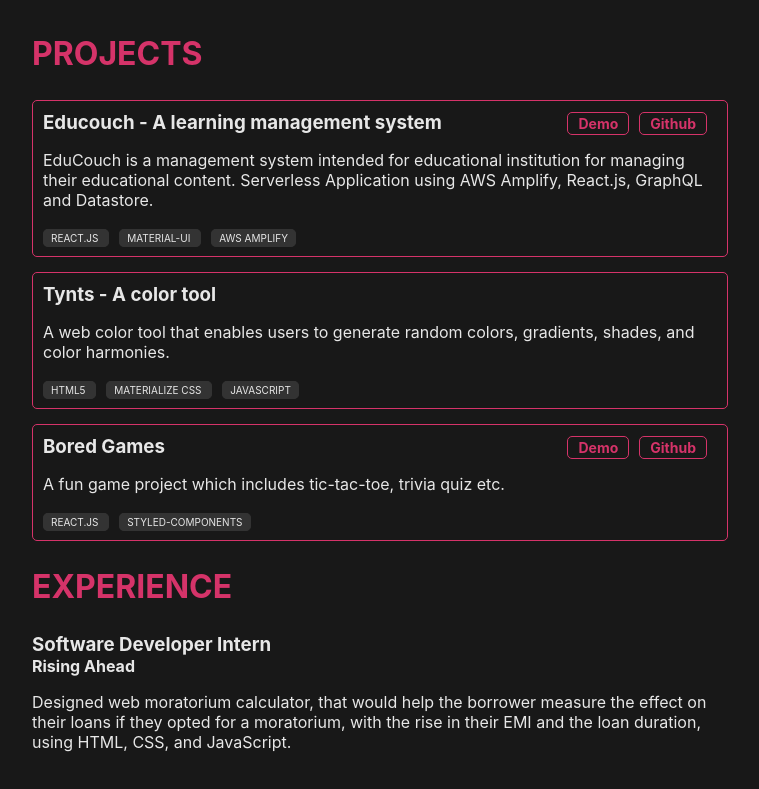
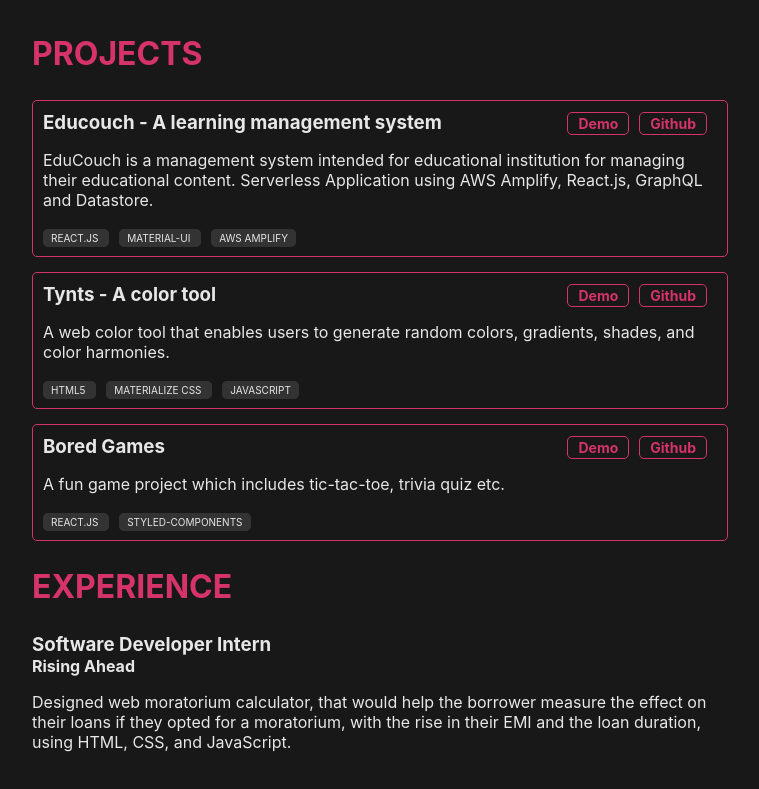
Before and after one commit to palakgupta2712/palakgupta2712.github.io, a React (Vite) app: page / in a window 1280 px wide. Shown: the part 1047-1836 px from the top of the page, without its empty margins (260-1019 px from the left). Built offline with nearby package versions, Linux system fonts and the light colour scheme.

Commit message:
Projects section styling

```diff
--- a/package.json
+++ b/package.json
@@ -10,6 +10,7 @@
     "react": "^17.0.0",
     "react-dom": "^17.0.0",
     "react-icons": "^4.2.0",
+    "react-router-dom": "^5.3.0",
     "styled-components": "^5.3.1"
   },
   "devDependencies": {
--- a/src/data.js
+++ b/src/data.js
@@ -56,8 +56,8 @@ const data = {
       name: "Tynts - A color tool",
       summary:
         "A web color tool that enables users to generate random colors, gradients, shades, and color harmonies.",
-      repo_url: "",
-      live_url: "",
+      repo_url: "https://github.com/palakgupta2712/tynts-color-tool",
+      live_url: "https://tynts.netlify.app/",
       tags: ["HTML5", "Materialize CSS", "JavaScript"],
     },
     {
--- a/src/pages/Projects.jsx
+++ b/src/pages/Projects.jsx
@@ -2,7 +2,7 @@ import React from "react";
 import styled from "styled-components";
 import Title from "../components/Title";
 import data from "../data";
-import { BiLinkExternal } from "react-icons/bi";
+// import { BiLinkExternal } from "react-icons/bi";
 function Projects() {
   return (
     <div>
@@ -10,21 +10,21 @@ function Projects() {
       <div>
         {data.projects.map((item) => (
           <Container>
-            <h3
-              style={{
-                display: "flex",
-                alignItems: "center",
-                gap: "10px",
-                justifyContent: "space-between",
-                margin: 0,
-              }}
-            >
+            <Header>
               {item.name}
               <div>
-                {item.live_url && <Link href={item.live_url}>Demo</Link>}
-                {item.repo_url && <Link href={item.repo_url}>Github</Link>}
+                {item.live_url && (
+                  <Link href={item.live_url} target="_blank">
+                    Demo
+                  </Link>
+                )}
+                {item.repo_url && (
+                  <Link href={item.repo_url} target="_blank">
+                    Github
+                  </Link>
+                )}
               </div>
-            </h3>
+            </Header>
             <p>{item.summary}</p>
             {item.tags.map((tag) => (
               <Tag> {tag} </Tag>
@@ -63,3 +63,15 @@ const Container = styled.div`
   padding: 10px;
   border-radius: 5px;
 `;
+const Header = styled.h3`
+  display: flex;
+  flex-direction: column;
+  gap: 10px;
+  flex-wrap: flex;
+
+  @media (min-width: 480px) {
+    flex-direction: row;
+    align-items: center;
+    justify-content: space-between;
+  }
+`;
```
Also changed, not shown: 1 other file (tests, documents, lock files or other folders).
